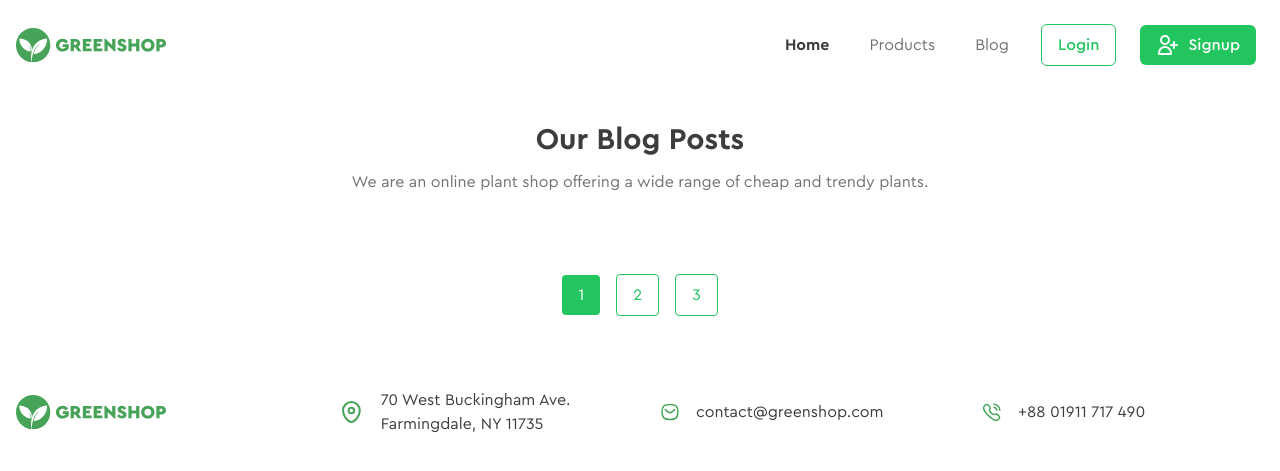
After one commit to SharyZ/greenshop-website, a Django app: page /blog/ in a window 1280 px wide. The commit adds this page. Shown: the top 471 px of the page. Run offline with Django 4.2, Linux system fonts and the light colour scheme; data that the repository does not hold is empty; some libraries are stand-ins or nearby versions.

Commit message:
create blog app

```diff
--- /dev/null
+++ b/blog/apps.py
@@ -0,0 +1,6 @@
+from django.apps import AppConfig
+
+
+class BlogConfig(AppConfig):
+    default_auto_field = 'django.db.models.BigAutoField'
+    name = 'blog'
--- /dev/null
+++ b/blog/tests.py
@@ -0,0 +1,3 @@
+from django.test import TestCase
+
+# Create your tests here.
--- /dev/null
+++ b/blog/urls.py
@@ -0,0 +1,9 @@
+from django.urls import path
+
+from .views import blog_page, post_page
+
+
+urlpatterns = [
+    path('', blog_page, name='blog'),
+    path('<int:post_id>/', post_page, name='post'),
+]
--- /dev/null
+++ b/blog/views.py
@@ -0,0 +1,27 @@
+from django.shortcuts import get_object_or_404, render
+
+from .models import Post
+
+# Create your views here.
+
+
+def blog_page(request):
+    posts = Post.objects.all().order_by('-created_at')
+
+    context = {
+        'posts': posts,
+    }
+    template_name = 'blog/main.html'
+
+    return render(request, template_name, context)
+
+
+def post_page(request, post_id):
+    post = get_object_or_404(Post, id=post_id)
+
+    context = {
+        'post': post,
+    }
+    template_name = 'blog/post.html'
+
+    return render(request, template_name, context)
--- a/project/settings.py
+++ b/project/settings.py
@@ -44,6 +44,7 @@ INSTALLED_APPS = [
 
     'accounts.apps.AccountsConfig',
     'products.apps.ProductsConfig',
+    'blog.apps.BlogConfig',
 ]
 
 MIDDLEWARE = [
--- a/project/urls.py
+++ b/project/urls.py
@@ -23,6 +23,7 @@ urlpatterns = [
     path('ckeditor', include('ckeditor_uploader.urls')),
     path('accounts/', include('accounts.urls')),
     path('products/', include('products.urls')),
+    path('blog/', include('blog.urls')),
 ]
 
 if settings.DEBUG:
--- /dev/null
+++ b/templates/blog/main.html
@@ -0,0 +1,57 @@
+{% extends 'layouts/main.html' %}
+
+<!-- -->
+
+{% block content %}
+<section class="container mx-auto max-w-7xl px-4 py-8">
+  <div class="mb-8 flex flex-col items-center justify-center space-y-3">
+    <h2 class="text-3xl font-bold">Our Blog Posts</h2>
+    <p>
+      We are an online plant shop offering a wide range of cheap and trendy
+      plants.
+    </p>
+  </div>
+  <div
+    class="grid grid-cols-1 gap-10 md:grid-cols-2 lg:grid-cols-3 xl:grid-cols-4"
+  >
+    {% for post in posts %}
+    <a class="inline-block" href="{% url 'post' post.id %}">
+      <img
+        class="w-full"
+        src="{{ post.featured_image.url }}"
+        alt=""
+        height="195"
+      />
+      <div class="p-3">
+        <p class="text-primary-500 mb-1 font-medium">
+          {{ post.created_at|date:"F j, Y" }} | Read in {{ post.get_readtime }}
+          minutes
+        </p>
+        <h3 class="mb-2 text-xl font-bold">{{ post.title }}</h3>
+        <p class="font-normal">{{ post.short_description }}</p>
+      </div>
+    </a>
+    {% endfor %}
+  </div>
+  <div class="mt-6 flex items-center justify-center space-x-4 p-6">
+    <a
+      class="bg-primary-500 hover:bg-primary-700 inline-block rounded py-2 px-4 uppercase text-white"
+      href="products.html"
+    >
+      1
+    </a>
+    <a
+      class="border-primary-500 hover:bg-primary-500 text-primary-500 inline-block rounded border py-2 px-4 uppercase hover:text-white"
+      href="products.html"
+    >
+      2
+    </a>
+    <a
+      class="border-primary-500 hover:bg-primary-500 text-primary-500 inline-block rounded border py-2 px-4 uppercase hover:text-white"
+      href="products.html"
+    >
+      3
+    </a>
+  </div>
+</section>
+{% endblock content %}
--- a/templates/partials/header.html
+++ b/templates/partials/header.html
@@ -66,7 +66,7 @@
         <li>
           <a
             class="mt-1 block rounded-md px-2 py-1 hover:underline md:mt-0 md:inline-block"
-            href="blog.html"
+            href="{% url 'blog' %}"
           >
             Blog
           </a>
```
Also changed, not shown: blog/admin.py (added, +12 -0 lines), blog/models.py (added, +23 -0 lines), templates/blog/post.html (added, +9 -0 lines), blog/__init__.py (added), blog/migrations/0001_initial.py (added), blog/migrations/__init__.py (added).
